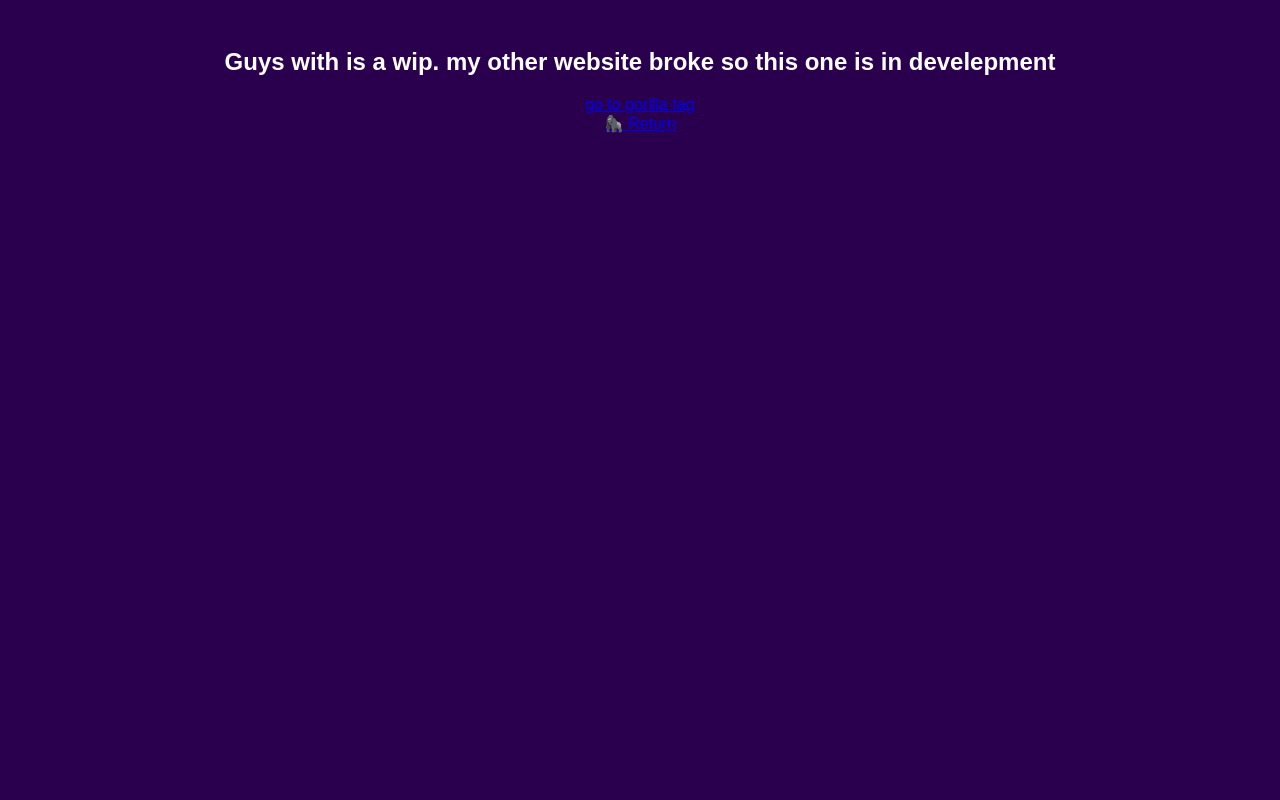
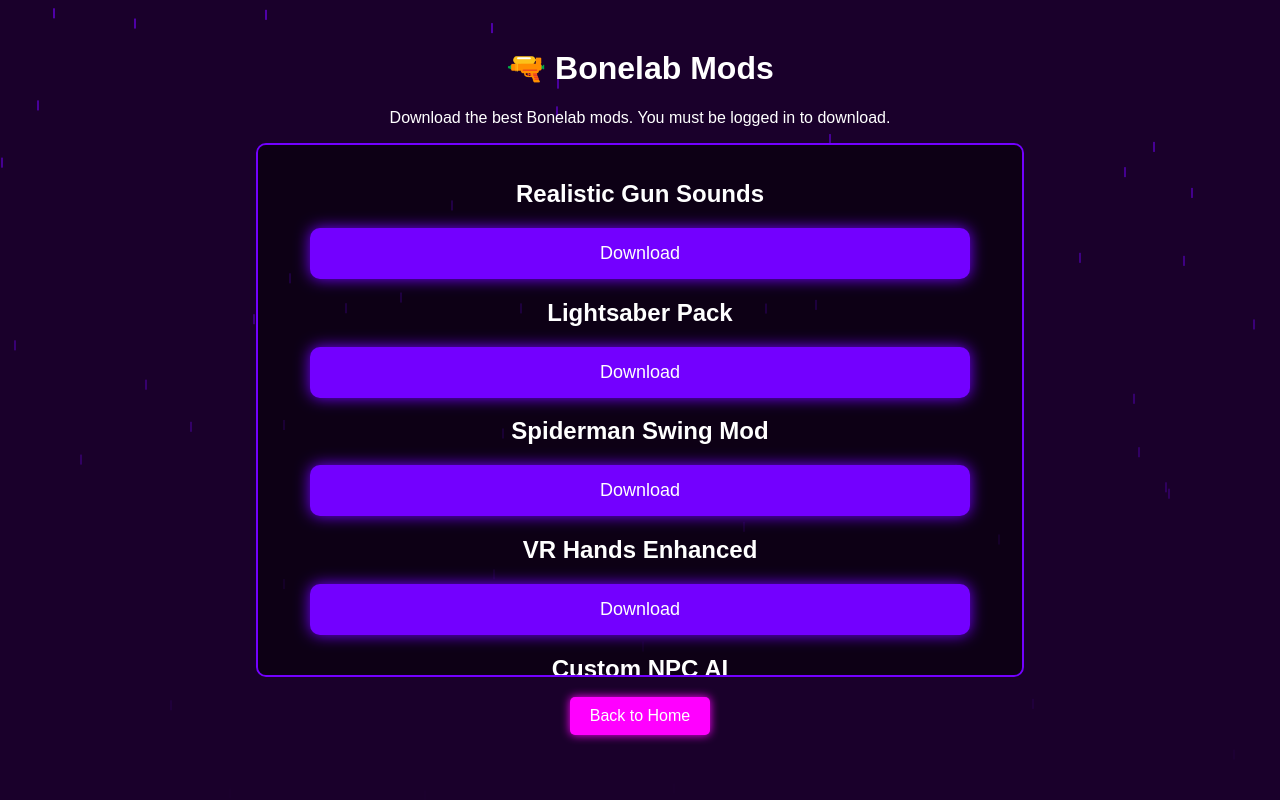
Before and after one commit to RiftGT/RiftGT.Github.io, a plain HTML site: page bonelab.html in a window 1280 px wide. Drawn offline with Linux system fonts and the light colour scheme.

Commit message:
Add files via upload

```diff
--- a/bonelab.html
+++ b/bonelab.html
@@ -3,72 +3,185 @@
 <head>
     <meta charset="UTF-8">
     <meta name="viewport" content="width=device-width, initial-scale=1.0">
-    <title><bonelab class="html"></bonelab></title>
+    <title>Bonelab Mods - External.gg Mods</title>
     <style>
         body {
-            background-color: #2a004e;
+            background-color: #1a002b;
             color: white;
+            text-align: center;
             font-family: Arial, sans-serif;
-            text-align: center;
+            overflow-x: hidden;
+            position: relative;
+        }
+
+        .container {
             padding: 20px;
         }
-        .container {
-            max-width: 800px;
+
+        /* Scrollable Mods List */
+        .mods-container {
+            max-height: 500px;
+            overflow-y: auto;
+            padding: 15px;
+            border: 2px solid #7300ff;
+            border-radius: 10px;
+            width: 60%;
             margin: auto;
-            background-color: rgba(0, 0, 0, 0.6);
-            padding: 20px;
+            background: rgba(0, 0, 0, 0.5);
+        }
+
+        .download-btn {
+            background: #7300ff;
+            color: white;
+            border: none;
+            padding: 15px;
+            margin: 10px;
             border-radius: 10px;
+            font-size: 18px;
+            transition: 0.3s;
+            box-shadow: 0 0 15px #7300ff;
+            display: block;
+            width: 90%;
+            margin: 10px auto;
+            text-decoration: none;
+            text-align: center;
         }
-        h1 {
-            font-size: 32px;
+
+        .download-btn:hover {
+            background: #a34aff;
+            box-shadow: 0 0 25px #a34aff;
         }
-        .mod-link {
-            display: inline-block;
-            background-color: #4a00e0;
+
+        /* Back to Home Button */
+        .back-home {
+            background: #ff00ff;
             color: white;
-            padding: 12px 25px;
-            border-radius: 8px;
-            text-decoration: none;
-            font-size: 18px;
-            font-weight: bold;
-            margin-top: 10px;
-            transition: 0.3s;
+            border: none;
+            padding: 10px 20px;
+            cursor: pointer;
+            border-radius: 5px;
+            font-size: 16px;
+            margin-top: 20px;
+            box-shadow: 0 0 10px #ff00ff;
         }
-        .mod-link:hover {
-            background-color: #6a00ff;
-            transform: scale(1.1);
+
+        .back-home:hover {
+            background: #ff44ff;
+            box-shadow: 0 0 20px #ff44ff;
         }
-        .mod {
-            background-color: rgba(255, 255, 255, 0.1);
-            padding: 15px;
-            margin: 15px 0;
-            border-radius: 8px;
-            text-align: left;
+
+        /* Rain Particles */
+        .rain {
+            position: fixed;
+            top: 0;
+            left: 0;
+            width: 100%;
+            height: 100%;
+            pointer-events: none;
+            z-index: -1;
         }
-        .mod h2 {
-            font-size: 24px;
+
+        .raindrop {
+            position: absolute;
+            width: 2px;
+            height: 10px;
+            background-color: #7300ff;
+            opacity: 0.6;
+            animation: fall linear infinite;
         }
-        .mod p {
-            font-size: 16px;
-        }
-        .mod a {
-            color: lightblue;
-            text-decoration: none;
-            font-weight: bold;
-        }
-        .mod a:hover {
-            text-decoration: underline;
+
+        @keyframes fall {
+            to {
+                transform: translateY(100vh);
+                opacity: 0;
+            }
         }
     </style>
-    <h2>Guys with is a wip. my other website broke so this one is in develepment</h2>
 </head>
 <body>
-    <div>
 
-    <a class="btn" href="strore.html"> go to gorilla tag</a>
+    <div class="container">
+        <h1>🔫 Bonelab Mods</h1>
+        <p>Download the best Bonelab mods. You must be logged in to download.</p>
 
+        <!-- Scrollable Mods List -->
+        <div class="mods-container" id="mods-list"></div>
+
+        <button class="back-home" onclick="window.location.href='index.html'">Back to Home</button>
     </div>
-    <a class="btn"" href="index.html">🦍 Return</a>
+
+    <!-- Rain Particle Effect -->
+    <div class="rain" id="rain-container"></div>
+
+    <script>
+        // Generate medium rain effect
+        function createRain() {
+            const rainContainer = document.getElementById("rain-container");
+            for (let i = 0; i < 50; i++) {
+                let drop = document.createElement("div");
+                drop.classList.add("raindrop");
+                drop.style.left = Math.random() * 100 + "vw";
+                drop.style.animationDuration = (Math.random() * 2 + 2) + "s";
+                drop.style.animationDelay = Math.random() * 2 + "s";
+                rainContainer.appendChild(drop);
+            }
+        }
+
+        createRain();
+
+        // Check if the user is logged in
+        function isLoggedIn() {
+            return localStorage.getItem("loggedIn") === "true";
+        }
+
+        function updateButtons() {
+            document.querySelectorAll(".download-btn").forEach(btn => {
+                if (isLoggedIn()) {
+                    btn.classList.add("active");
+                    btn.removeAttribute("disabled");
+                    btn.style.cursor = "pointer";
+                } else {
+                    btn.classList.remove("active");
+                    btn.setAttribute("disabled", "true");
+                    btn.style.cursor = "not-allowed";
+                }
+            });
+        }
+
+        const mods = [
+            { name: "Realistic Gun Sounds", link: "https://example.com/mod1.zip" },
+            { name: "Lightsaber Pack", link: "https://example.com/mod2.zip" },
+            { name: "Spiderman Swing Mod", link: "https://example.com/mod3.zip" },
+            { name: "VR Hands Enhanced", link: "https://example.com/mod4.zip" },
+            { name: "Custom NPC AI", link: "https://example.com/mod5.zip" },
+            { name: "Super Strength Mod", link: "https://example.com/mod6.zip" },
+            { name: "Grappling Hook", link: "https://example.com/mod7.zip" },
+            { name: "Bullet Time Mode", link: "https://example.com/mod8.zip" },
+            { name: "Portal Gun", link: "https://example.com/mod9.zip" },
+            { name: "Futuristic Weapons", link: "https://example.com/mod10.zip" }
+        ];
+
+        const modsList = document.getElementById("mods-list");
+
+        mods.forEach(mod => {
+            let modElement = document.createElement("div");
+            modElement.innerHTML = `
+                <h2>${mod.name}</h2>
+                <button class="download-btn" onclick="downloadMod('${mod.link}')" disabled>Download</button>
+            `;
+            modsList.appendChild(modElement);
+        });
+
+        function downloadMod(link) {
+            if (isLoggedIn()) {
+                window.location.href = link;
+            } else {
+                alert("You must be logged in to download mods.");
+            }
+        }
+
+        updateButtons();
+    </script>
 
 </body>
 </html>
```
